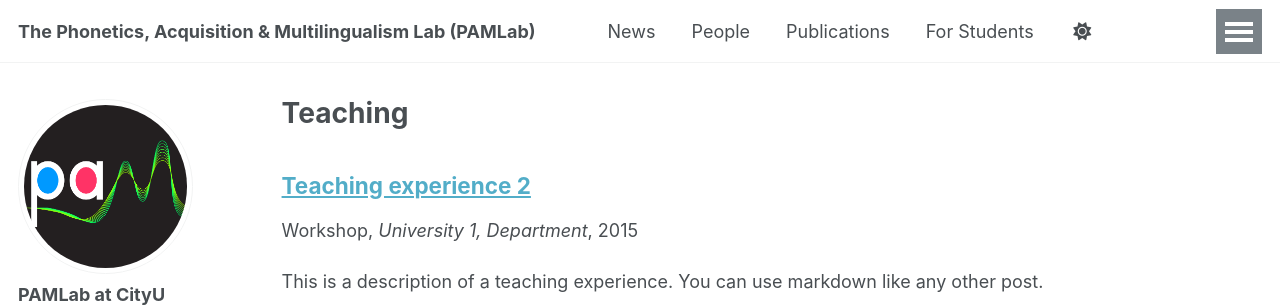
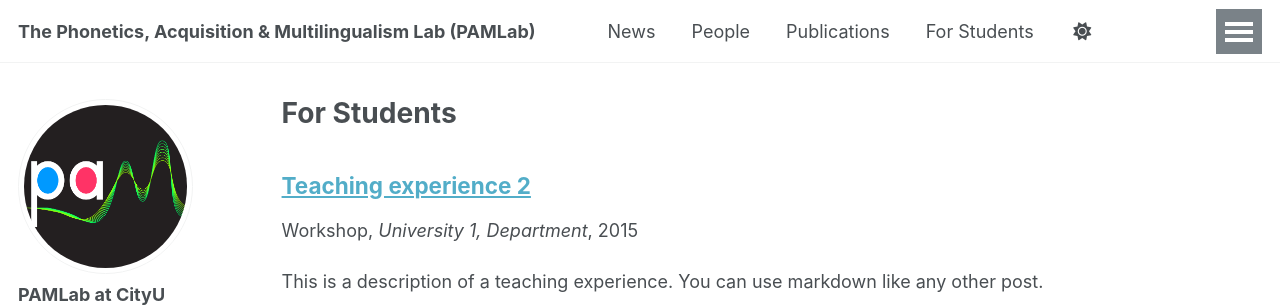
Before and after one commit to thepamlab/thepamlab.github.io, a Jekyll site: the page built from _pages/for-students.html, in a window 1280 px wide. Shown: the top 307 px of the page. Built offline with Jekyll 4.4.1, drawn with Linux system fonts in a browser that asks for light colours; some web fonts are replaced; a script that is not in the unit is left out.

Commit message:
Update and rename teaching.html to for-students.html

```diff
--- a/_pages/teaching.html
+++ b/_pages/for-students.html
@@ -1,7 +1,7 @@
 ---
 layout: archive
-title: "Teaching"
-permalink: /teaching/
+title: "For Students"
+permalink: /for-students/
 author_profile: true
 ---
 
```
